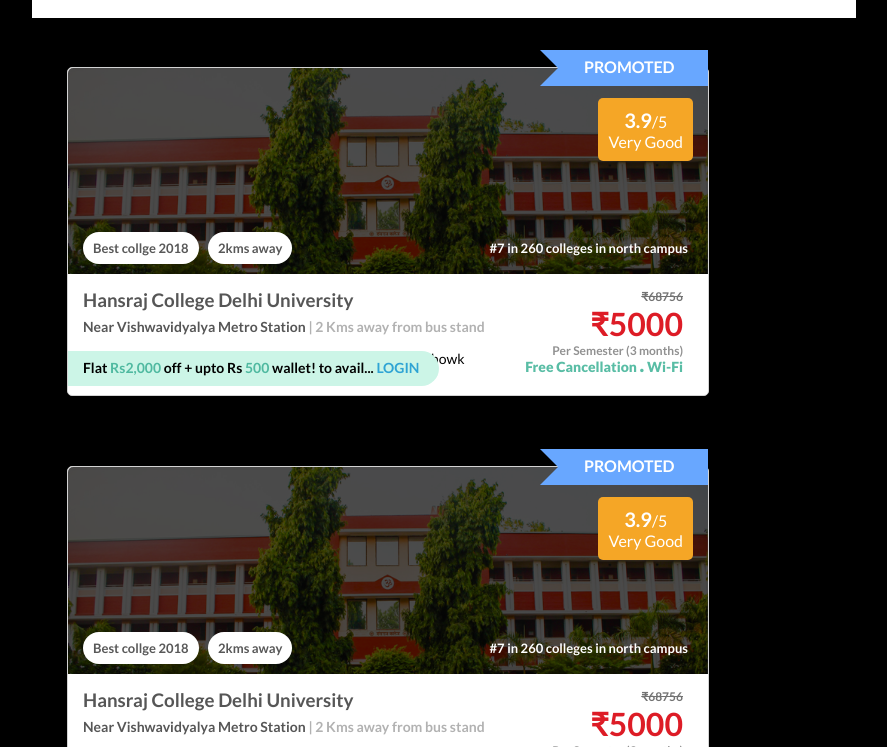
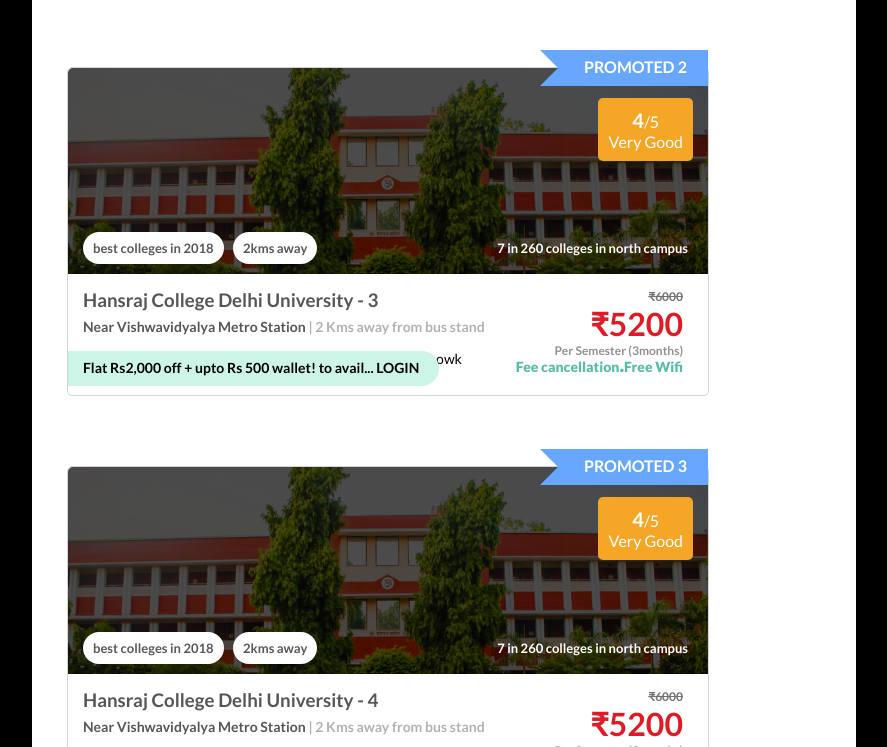
Before and after one commit to vipul-tanwar/College-Dunia, a plain HTML site: page index.html in a window 1280 px wide. Shown: the part 774-1521 px from the top of the page, without its empty margins (196-1083 px from the left). Drawn offline with Linux system fonts and the light colour scheme.

Commit message:
Scroll Add

```diff
--- a/index.html
+++ b/index.html
@@ -13,56 +13,7 @@
 
     <div class="container">
         <div class="deck" id="deck" >
-            <div class="card">
-                <div class="ribbon">
-                    <p>PROMOTED</p>
-                </div>
 
-                <div class="card-image" style="position: relative;">
-                    <img src="images/college_02.jpg"  alt="">
-                    <div class="img-filter" ></div>
-
-                    <div class="img-details">
-                        <div class="rating">
-                            <p><span>3.9</span>/5</p>
-                            <p>Very Good</p>
-                        </div>
-                        <div class="college-ranking">
-                            <p>Best collge 2018</p>
-                        </div>
-                        <div class="dist">
-                            <p>2kms away</p>
-                        </div>
-                        <p class="ranking">#7 in 260 colleges in north campus</p>
-                    </div>
-
-                </div>
-                <div class="card-details ">
-                    <div class="college-fees-details" >
-                        <div class="college-fees">
-                            <p style="display: inline-block;">₹68756</p>
-
-                            <!-- <div class="shape" >
-                                <div class="tri"></div>
-                                <div class="rect"><p>20</p></div>
-                                <div class="circle"></div>
-                            </div> -->
-                        </div>
-
-                        <p class="disk-fees">₹5000</p>
-                        <p class="sem-fees">Per Semester (3 months)</p>
-                    </div>
-                    <div class="college-name">
-                        <h3 class="college-title">Hansraj College Delhi University</h3>
-                        <p class="college-route">Near Vishwavidyalya Metro Station <span class="router-len" >| 2 Kms away from bus stand</span></p>
-                        <p class="college-distance"> <span class="match">93% Match</span> : 2.5kms from GTB Nagar, 7 Kms from Rajiv Chowk</p>
-                    </div>
-                    <div class="offers" >
-                            <p class="offer-flat">Flat <span class="spend">Rs2,000</span> off + upto Rs <span class="spend">500</span> wallet! to avail... <span class="login">LOGIN</span></p>
-                            <p class="offer-cancel" > Free Cancellation <span>.</span> Wi-Fi</p>
-                    </div>
-                </div>
-            </div>
 
             <!-- <div class="card">
                 <div class="ribbon">
@@ -111,6 +62,9 @@
                 <img src="images/college_02.jpg" width="100%" height="60%" style="object-fit:cover;" alt="">
             </div>
         </div>
+        <div id="last-element" >
+            Last ELEMNT
+        </div>
     </div>
 
     <!-- <div  class="main" >
--- a/script.js
+++ b/script.js
@@ -1,38 +1,42 @@
 // console.log(collegesObject);
 const collegesDeck = document.getElementById("deck")
 let collegeTemplates = ``;
-for( var i = 0; i < collegesObj.colleges.length; i++){
+let loadCollage = 10;
+function loadCollages(){
+
+for( var i = 0; i < loadCollage; i++){
     let collegeInfo = collegesObj.colleges[i];
     // console.log(collegeInfo);
+    let { image } = collegeInfo
     collegeTemplates += `
     <div class="card">
                 <div class="ribbon">
-                    <p>PROMOTED</p>
+                    <p>PROMOTED ${i} </p>
                 </div>
 
                 <div class="card-image" style="position: relative;">
-                    <img src="images/college_02.jpg"  alt="">
+                    <img src="images/${image}"  alt="">
                     <div class="img-filter" ></div>
 
                     <div class="img-details">
                         <div class="rating">
-                            <p><span>3.9</span>/5</p>
-                            <p>Very Good</p>
+                            <p><span>${collegeInfo.rating}</span>/5</p>
+                            <p>${collegeInfo.rating_remarks}</p>
                         </div>
                         <div class="college-ranking">
-                            <p>Best collge 2018</p>
+                            <p>${collegeInfo.tags[0]}</p>
                         </div>
                         <div class="dist">
-                            <p>2kms away</p>
+                            <p>${collegeInfo.tags[1]}</p>
                         </div>
-                        <p class="ranking">#7 in 260 colleges in north campus</p>
+                        <p class="ranking">${collegeInfo.ranking}</p>
                     </div>
 
                 </div>
                 <div class="card-details ">
                     <div class="college-fees-details" >
                         <div class="college-fees">
-                            <p style="display: inline-block;">₹68756</p>
+                            <p style="display: inline-block;">₹${collegeInfo.original_fees}</p>
 
                             <!-- <div class="shape" >
                                 <div class="tri"></div>
@@ -41,17 +45,17 @@ for( var i = 0; i < collegesObj.colleges.length; i++){
                             </div> -->
                         </div>
 
-                        <p class="disk-fees">₹5000</p>
-                        <p class="sem-fees">Per Semester (3 months)</p>
+                        <p class="disk-fees">₹${collegeInfo.discounted_fees}</p>
+                        <p class="sem-fees">${collegeInfo.fees_cycle}</p>
                     </div>
                     <div class="college-name">
-                        <h3 class="college-title">Hansraj College Delhi University</h3>
-                        <p class="college-route">Near Vishwavidyalya Metro Station <span class="router-len" >| 2 Kms away from bus stand</span></p>
-                        <p class="college-distance"> <span class="match">93% Match</span> : 2.5kms from GTB Nagar, 7 Kms from Rajiv Chowk</p>
+                        <h3 class="college-title">${collegeInfo.college_name}</h3>
+                        <p class="college-route">${collegeInfo.nearest_place[0]} <span class="router-len" >| ${collegeInfo.nearest_place[1]}</span></p>
+                        <p class="college-distance"> <span class="match">93% Match</span>: ${collegeInfo.famous_nearest_places}</p>
                     </div>
                     <div class="offers" >
-                            <p class="offer-flat">Flat <span class="spend">Rs2,000</span> off + upto Rs <span class="spend">500</span> wallet! to avail... <span class="login">LOGIN</span></p>
-                            <p class="offer-cancel" > Free Cancellation <span>.</span> Wi-Fi</p>
+                            <p class="offer-flat">${collegeInfo.offertext}</p>
+                            <p class="offer-cancel" >${collegeInfo.amenties[0]}<span>.</span>${collegeInfo.amenties[1]}</p>
                     </div>
                 </div>
             </div>
@@ -59,3 +63,12 @@ for( var i = 0; i < collegesObj.colleges.length; i++){
     `
 }
 collegesDeck.innerHTML = collegeTemplates
+loadCollage += 10
+}
+
+var intersectionObserver = new IntersectionObserver(function(entries) {
+    if (entries[0].intersectionRatio <= 0) return;
+    loadCollages();
+});
+
+intersectionObserver.observe(document.querySelector('#last-element'));
--- a/styles.css
+++ b/styles.css
@@ -7,7 +7,7 @@ body{
     background-color: white;
     margin-right:220px;
     margin-left: 220px;
-    height: 100%;
+    /* height: 100%; */
 
     /* position: relative; */
 }
@@ -117,7 +117,7 @@ body{
 .dist{
     position: absolute;
     bottom: 10px;
-    left: 140px;
+    left: 165px;
     background-color: white;
     /* height: 38px;
     width: 80px; */
```
Also changed, not shown: images/college.png (added), images/college_0.jpg (renamed from images/college_02.jpg), images/college_1.jpg (renamed from images/college_01.jpg), 1 other file.
